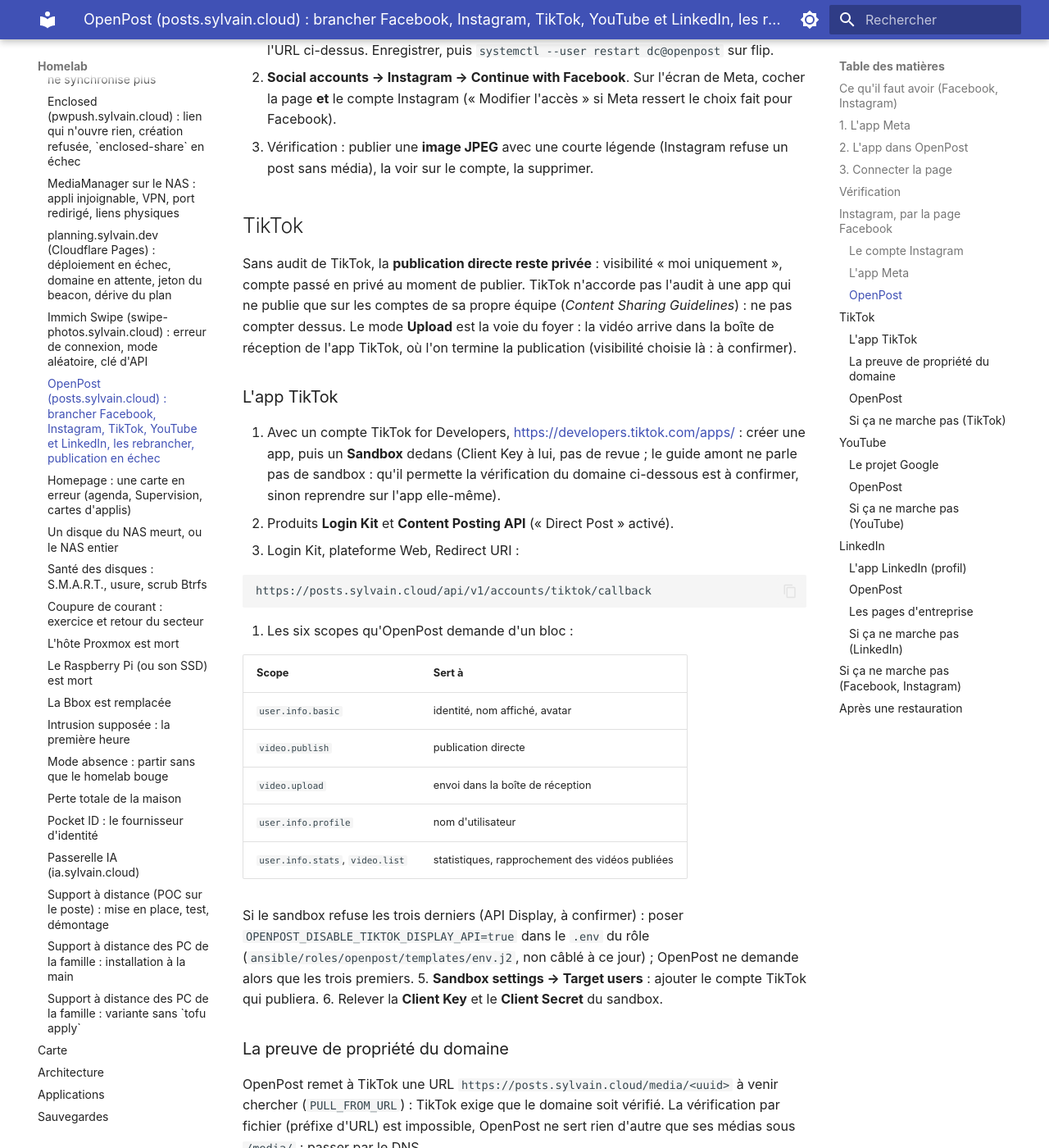
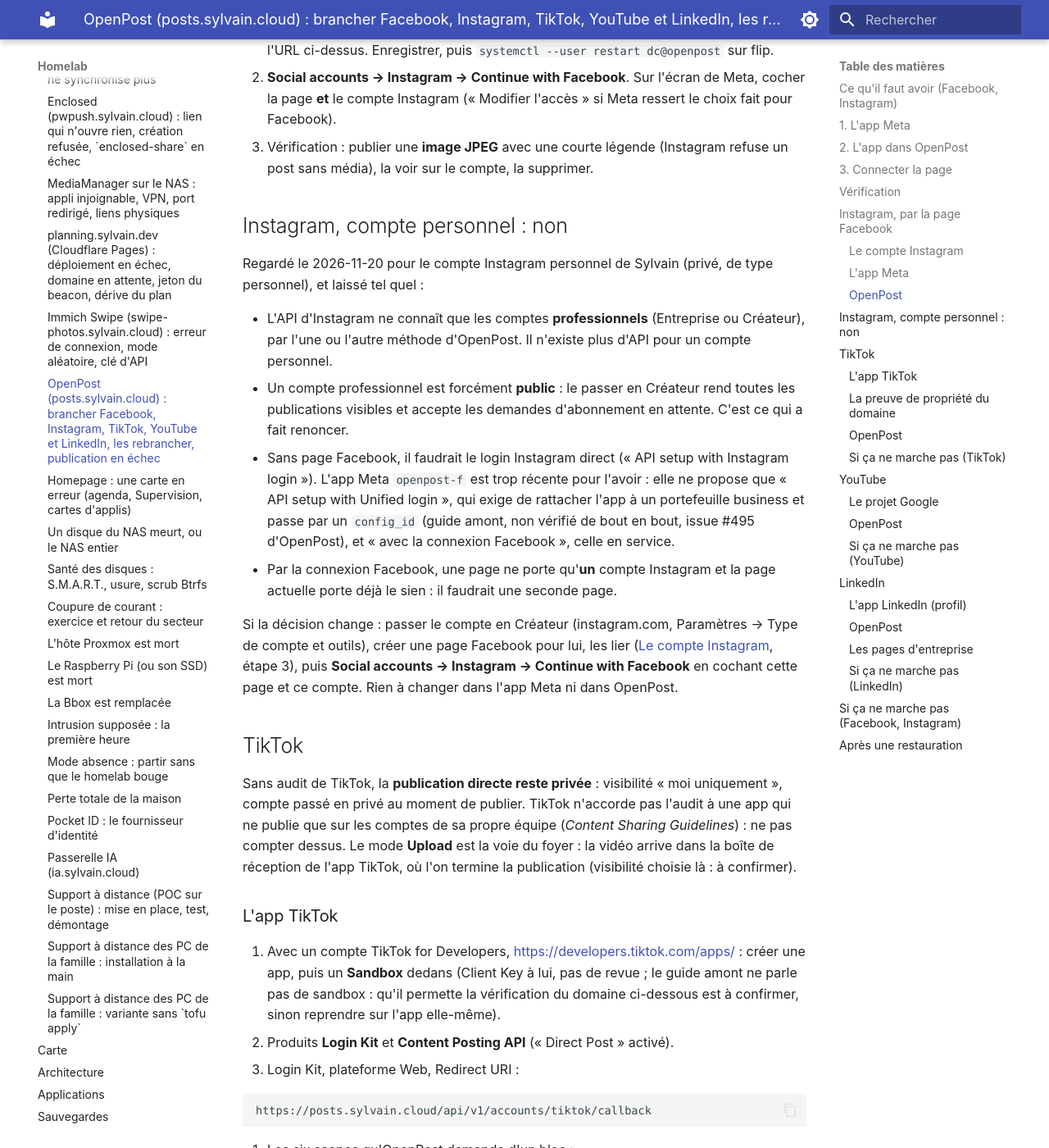
Before and after one commit to sylvainmetayer/homelab, an MkDocs documentation site: the page built from docs/runbooks/openpost-reseaux-sociaux.md, in a window 1280 px wide and 1400 px high, scrolled down 3822 px. Shown: the whole window at 82% size. Built offline with MkDocs 1.6.1 and Material for MkDocs 9.7.7, drawn with Linux system fonts in a browser that asks for light colours; some of the changed text lies outside the part shown.

Commit message:
docs(openpost): compte Instagram personnel écarté, profil LinkedIn connecté
Claude-Session: https://claude.ai/code/session_01EfxfY6dt24ZNPuz3NxqznD

```diff
--- a/docs/runbooks/openpost-reseaux-sociaux.md
+++ b/docs/runbooks/openpost-reseaux-sociaux.md
@@ -143,6 +143,32 @@ identifiants, non utilisé ici).
    Meta ressert le choix fait pour Facebook).
 3. Vérification : publier une **image JPEG** avec une courte légende
    (Instagram refuse un post sans média), la voir sur le compte, la supprimer.
+
+## Instagram, compte personnel : non
+
+Regardé le 2026-11-20 pour le compte Instagram personnel de Sylvain (privé, de
+type personnel), et laissé tel quel :
+
+- L'API d'Instagram ne connaît que les comptes **professionnels** (Entreprise
+  ou Créateur), par l'une ou l'autre méthode d'OpenPost. Il n'existe plus
+  d'API pour un compte personnel.
+- Un compte professionnel est forcément **public** : le passer en Créateur
+  rend toutes les publications visibles et accepte les demandes d'abonnement
+  en attente. C'est ce qui a fait renoncer.
+- Sans page Facebook, il faudrait le login Instagram direct (« API setup with
+  Instagram login »). L'app Meta `openpost-f` est trop récente pour l'avoir :
+  elle ne propose que « API setup with Unified login », qui exige de rattacher
+  l'app à un portefeuille business et passe par un `config_id` (guide amont,
+  non vérifié de bout en bout, issue #495 d'OpenPost), et « avec la connexion
+  Facebook », celle en service.
+- Par la connexion Facebook, une page ne porte qu'**un** compte Instagram et
+  la page actuelle porte déjà le sien : il faudrait une seconde page.
+
+Si la décision change : passer le compte en Créateur (instagram.com,
+Paramètres → Type de compte et outils), créer une page Facebook pour lui, les
+lier ([Le compte Instagram](#le-compte-instagram), étape 3), puis **Social
+accounts → Instagram → Continue with Facebook** en cochant cette page et ce
+compte. Rien à changer dans l'app Meta ni dans OpenPost.
 
 ## TikTok
 
@@ -298,7 +324,7 @@ une app sans autre produit : d'où deux apps.
 | Sert à | publier sur le profil | publier sur les pages, une fois approuvée |
 | Réglages | <https://www.linkedin.com/developers/apps/266754818/auth> | <https://www.linkedin.com/developers/apps/266759747/products> |
 | Produits | « Sign In with LinkedIn using OpenID Connect », « Share on LinkedIn » | aucun avant l'approbation |
-| État | posée par le rôle, compte à connecter | demande à déposer (mail professionnel à valider) |
+| État | profil connecté le 2026-11-20 | demande à déposer (mail professionnel à valider) |
 
 Les deux sont rattachées à la page LinkedIn « Sylvain homelab »
 (<https://www.linkedin.com/company/146999613>), créée pour ça : LinkedIn exige
```
